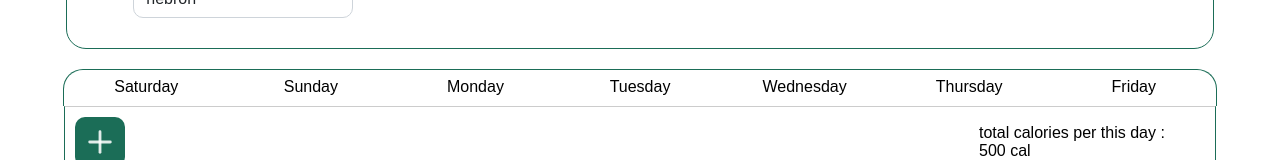
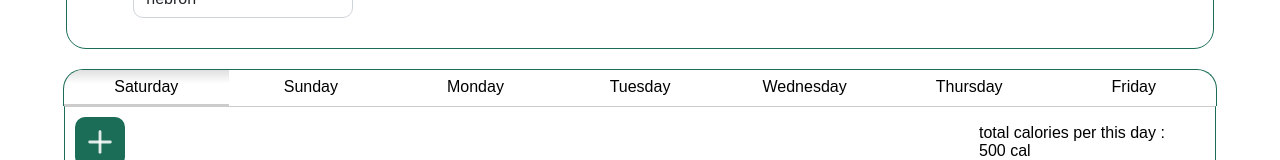
Before and after one commit to raghad-ns/nutritionist-app, a React (Create React App) app: page /add in a window 1280 px wide. Shown: the part 293-453 px from the top of the page. Built offline with nearby package versions, Linux system fonts and the light colour scheme; a web font is replaced by a local one.

Commit message:
days tabs activation to get the selected day

```diff
--- a/src/components/add/tabs/tabs.component.jsx
+++ b/src/components/add/tabs/tabs.component.jsx
@@ -3,10 +3,25 @@ import './tabs.css'
 import { DAYS } from '../../../data/days'
 import Tab from '../../common/tab/tab.component'
 
-const Tabs = () => {
+/**
+ *
+ * @param {{
+ * selectedDay : number ;
+ * setSelectedDay : void;
+ * }} props
+ * @returns
+ */
+const Tabs = (props) => {
     return (
         <div className="tabs">
-            {DAYS.map((day, index) => <Tab day={day} key={index} />)}
+            {DAYS.map((day, index) =>
+                <Tab
+                    day={day}
+                    key={index}
+                    checked={props.selectedDay === index}
+                    index={index}
+                    setSelectedDay={props.setSelectedDay}
+                />)}
         </div>
     )
 }
--- a/src/components/common/tab/tab.component.jsx
+++ b/src/components/common/tab/tab.component.jsx
@@ -5,14 +5,23 @@ import './tab.css'
  *
  * @param {{
  * day : String;
- * key : Number;
+ * index : Number;
+ * checked : boolean;
+ * setSelectedDay : void;
  * }} props
  * @returns
  */
 const Tab = (props) => {
     return (
         <label className="tab">
-            <input type="radio" name="tab-input" className="tab-input" />
+            <input
+                type="radio"
+                name="tab-input"
+                className="tab-input"
+                value={props.day}
+                checked={props.checked}
+                onChange={() => props.setSelectedDay(props.index)}
+            />
             <div className="tab-box">{props.day}</div>
         </label>
     )
--- a/src/pages/add/add.page.jsx
+++ b/src/pages/add/add.page.jsx
@@ -1,4 +1,4 @@
-import React, { useState } from 'react'
+import React, { useEffect, useState } from 'react'
 import './add.css'
 import PatientInfo from '../../components/add/patient-info/patient-info.component'
 import Tabs from '../../components/add/tabs/tabs.component'
@@ -7,6 +7,11 @@ import AddMeal from '../../components/add/add-meal/add-meal.component'
 
 const Add = () => {
     const [addMeal , setAddmeal] = useState(false) ;
+    const [selectedDay , setSelectedDay] = useState(0) ;
+    useEffect (() => {
+        console.log(selectedDay);
+    } , [selectedDay])
+
     return (
         <div className='add'>
             {addMeal && <AddMeal setAddMeal = {setAddmeal}/>}
@@ -15,7 +20,7 @@ const Add = () => {
                 <button className='innerButton'> save</button>
             </div>
             <PatientInfo />
-            <Tabs/>
+            <Tabs selectedDay = {selectedDay} setSelectedDay = {setSelectedDay}/>
             <DailyMeals setAddMeal = {setAddmeal} />
         </div>
     )
```
